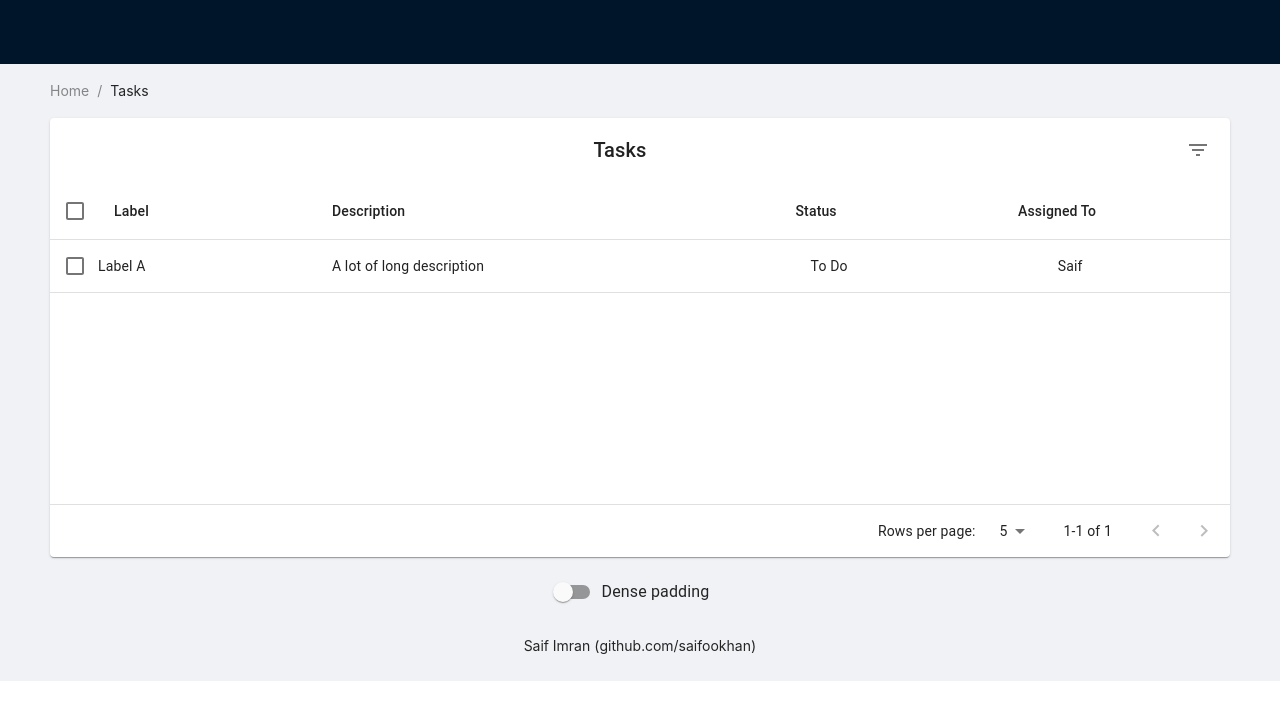
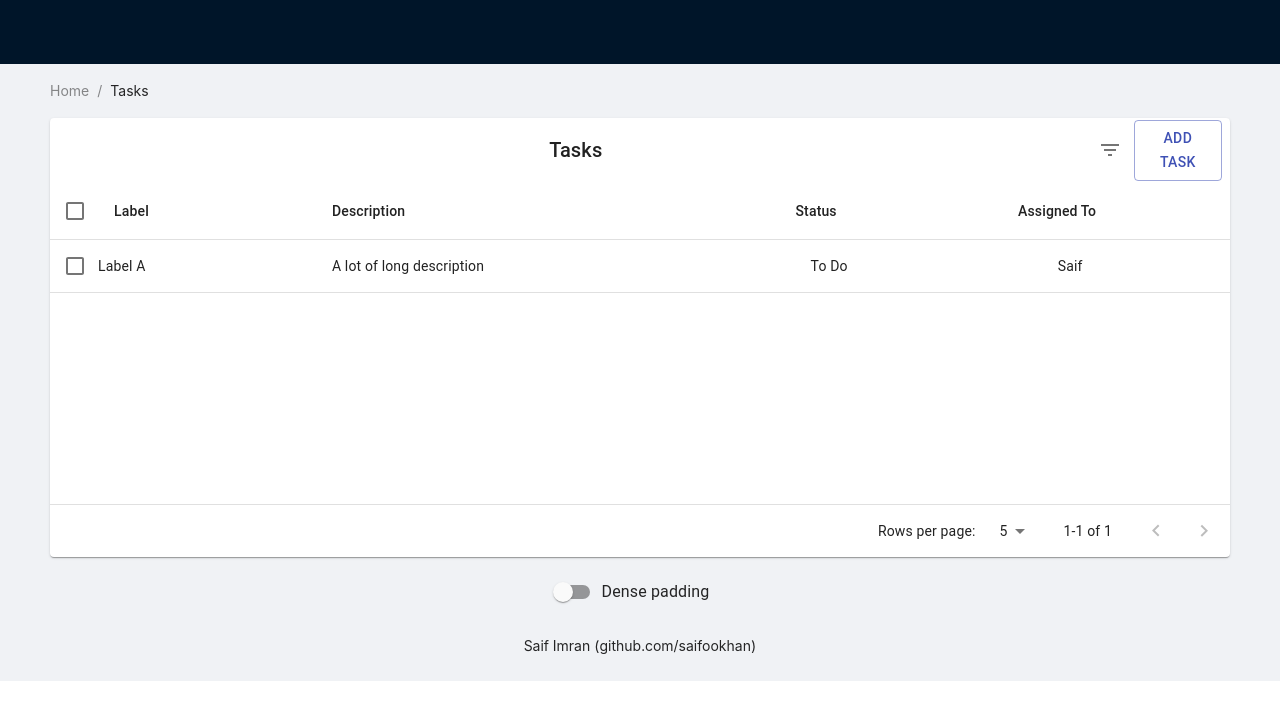
Before and after one commit to saifookhan/kabs-js-assignment, a React (Create React App) app: page / in a window 1280 px wide. Shown: the top 720 px of the page. Built offline with nearby package versions, Linux system fonts and the light colour scheme.

Commit message:
addNew working

```diff
--- a/src/components/Table/addNew.js
+++ b/src/components/Table/addNew.js
@@ -0,0 +1,123 @@
+import React, { useEffect } from "react";
+import Button from "@material-ui/core/Button";
+import { makeStyles } from "@material-ui/core/styles";
+
+import TextField from "@material-ui/core/TextField";
+import Dialog from "@material-ui/core/Dialog";
+import DialogActions from "@material-ui/core/DialogActions";
+import DialogContent from "@material-ui/core/DialogContent";
+import DialogContentText from "@material-ui/core/DialogContentText";
+import DialogTitle from "@material-ui/core/DialogTitle";
+
+import InputLabel from "@material-ui/core/InputLabel";
+import MenuItem from "@material-ui/core/MenuItem";
+import FormControl from "@material-ui/core/FormControl";
+import Select from "@material-ui/core/Select";
+
+export default function AddNew(props) {
+  const classes = useStyles();
+
+  const [open, setOpen] = React.useState(false);
+  const [newlabel, setNewLabel] = React.useState("");
+  const [newDesc, setNewDesc] = React.useState("");
+  const [assignedTo, setAssignedTo] = React.useState("");
+
+  const handleClickOpen = () => {
+    setOpen(true);
+  };
+
+  const handleClose = () => {
+    setOpen(false);
+  };
+  const handleSave = () => {
+    props.addNew({
+      label: newlabel,
+      description: newDesc,
+      status: "To Do",
+      user: assignedTo,
+    });
+    setAssignedTo("");
+    setOpen(false);
+  };
+
+  const handleChange = (event) => {
+    setAssignedTo(event.target.value);
+  };
+
+  return (
+    <div>
+      <Button variant="outlined" color="primary" onClick={handleClickOpen}>
+        Add Task
+      </Button>
+      <Dialog
+        open={open}
+        onClose={handleClose}
+        aria-labelledby="form-dialog-title"
+      >
+        <DialogTitle id="form-dialog-title">Add New Task</DialogTitle>
+        <DialogContent>
+          <DialogContentText>
+            Mandatory fields: Label, Description.
+          </DialogContentText>
+          <TextField
+            autoFocus
+            margin="dense"
+            id="name"
+            label="Label"
+            type="text"
+            fullWidth
+            onChange={(e) => {
+              setNewLabel(e.target.value);
+            }}
+          />
+          <TextField
+            autoFocus
+            margin="dense"
+            id="name"
+            multiline
+            rows={4}
+            label="Description"
+            type="text"
+            fullWidth
+            onChange={(e) => {
+              setNewDesc(e.target.value);
+            }}
+          />
+          <FormControl className={classes.dropDown}>
+            <InputLabel id="demo-simple-select-label">Assign To</InputLabel>
+            <Select
+              labelId="demo-simple-select-label"
+              id="demo-simple-select"
+              value={assignedTo}
+              onChange={handleChange}
+            >
+              {props.users.map((user) => {
+                return (
+                  <MenuItem key={user.name} value={user.name}>
+                    {user.name}
+                  </MenuItem>
+                );
+              })}
+            </Select>
+          </FormControl>
+        </DialogContent>
+        <DialogActions>
+          <Button onClick={handleClose} color="primary">
+            Cancel
+          </Button>
+          <Button onClick={handleSave} color="primary">
+            Submit
+          </Button>
+        </DialogActions>
+      </Dialog>
+    </div>
+  );
+}
+
+const useStyles = makeStyles((theme) => ({
+  dropDown: {
+    minWidth: "100%",
+  },
+}));
+
+export { AddNew };
--- a/src/components/Table/table.js
+++ b/src/components/Table/table.js
@@ -74,7 +74,17 @@ export default function TableMain() {
         user: "Saif",
       },
     ]);
+    setUsers([
+      { name: "Saif Imran" },
+      { name: "Jon Doe" },
+      { name: "Jane Doe" },
+    ]);
   }, []);
+
+  const handleAddNewTask = (task) => {
+    console.log(task);
+    setTasks((oldArray) => [...oldArray, task]);
+  };
 
   const handleRequestSort = (event, property) => {
     const isAsc = orderBy === property && order === "asc";
@@ -112,7 +122,11 @@ export default function TableMain() {
   return (
     <div className={classes.root}>
       <Paper className={classes.paper}>
-        <EnhancedTableToolbar numSelected={selected.length} />
+        <EnhancedTableToolbar
+          numSelected={selected.length}
+          users={users}
+          addNew={handleAddNewTask}
+        />
         <TableContainer>
           <Table
             className={classes.table}
--- a/src/components/Table/toolbar.js
+++ b/src/components/Table/toolbar.js
@@ -8,6 +8,8 @@ import IconButton from "@material-ui/core/IconButton";
 import Tooltip from "@material-ui/core/Tooltip";
 import DeleteIcon from "@material-ui/icons/Delete";
 import FilterListIcon from "@material-ui/icons/FilterList";
+
+import { AddNew } from "./addNew";
 
 const EnhancedTableToolbar = (props) => {
   const classes = useToolbarStyles();
@@ -26,7 +28,7 @@ const EnhancedTableToolbar = (props) => {
           variant="subtitle1"
           component="div"
         >
-          {numSelected} selected
+          {numSelected} diltered
         </Typography>
       ) : (
         <Typography
@@ -46,6 +48,7 @@ const EnhancedTableToolbar = (props) => {
           </IconButton>
         </Tooltip>
       ) : (
+        <span>
           <Tooltip title="Filter list">
             <IconButton
               aria-label="filter list"
@@ -56,7 +59,9 @@ const EnhancedTableToolbar = (props) => {
               <FilterListIcon />
             </IconButton>
           </Tooltip>
+        </span>
       )}
+      <AddNew users={props.users} addNew={props.addNew}></AddNew>
     </Toolbar>
   );
 };
```
Lines whose indentation alone changed are shown as unchanged.
